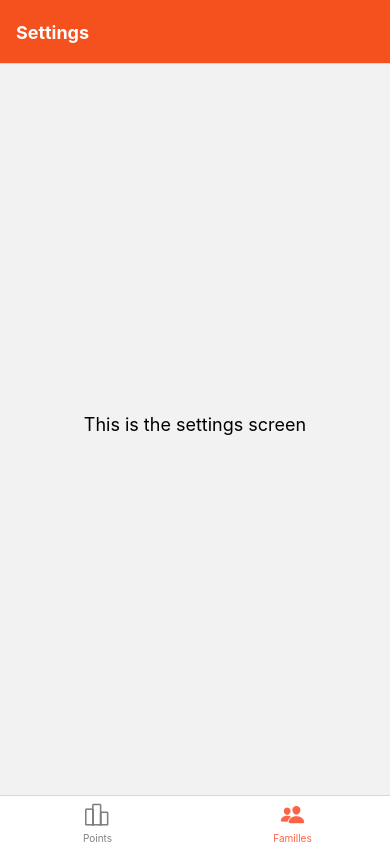
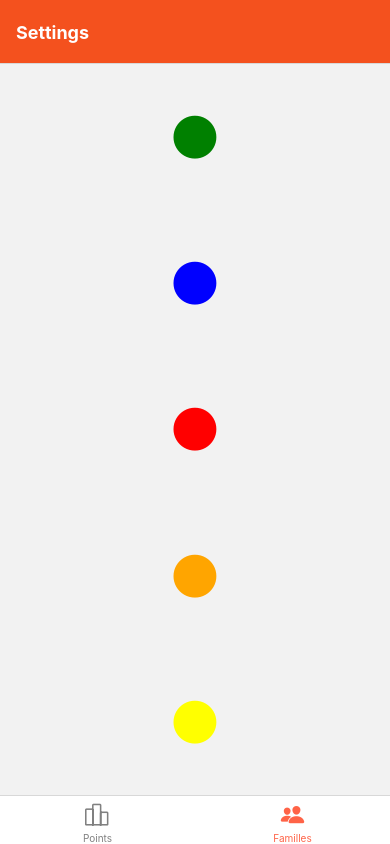
Before and after one commit to romane29git/FamilyTrizMobile, a React Native app: screen /Familles in a window 390 px wide. Built offline with nearby package versions, Linux system fonts and the light colour scheme.

Commit message:
familles

```diff
--- a/screens/SettingsScreen.js
+++ b/screens/SettingsScreen.js
@@ -1,13 +1,56 @@
 import React from "react";
-import { Text, View } from "react-native";
-import styles from "../theme/styles";
+import { Text, View, StyleSheet } from "react-native";
+import Icon from "react-native-vector-icons/FontAwesome";
 
 const SettingsScreen = () => {
   return (
     <View style={styles.container}>
-      <Text style={styles.text}>This is the settings screen</Text>
+      <Icon
+        style={styles.family}
+        name="circle"
+        size={50}
+        color="green"
+        onPress={() => console.log("Vert")}
+      />
+      <Icon
+        style={styles.family}
+        name="circle"
+        size={50}
+        color="blue"
+        onPress={() => console.log("Bleu")}
+      />
+      <Icon
+        style={styles.family}
+        name="circle"
+        size={50}
+        color="red"
+        onPress={() => console.log("Rouge")}
+      />
+      <Icon
+        style={styles.family}
+        name="circle"
+        size={50}
+        color="orange"
+        onPress={() => console.log("Orange")}
+      />
+      <Icon
+        style={styles.family}
+        name="circle"
+        size={50}
+        color="yellow"
+        onPress={() => console.log("Jaune")}
+      />
     </View>
   );
 };
 
+const styles = StyleSheet.create({
+  container: {
+    flex: 1,
+    justifyContent: "space-around", //vertical
+    alignItems: "center", //horizontal
+  }, //mettre des photos/bandes
+  family: {},
+});
+
 export default SettingsScreen;
```
Also changed, not shown: navigation/HomeStackNavigator.js (line endings or trailing spaces), 1 other file (tests, documents, lock files or other folders).
